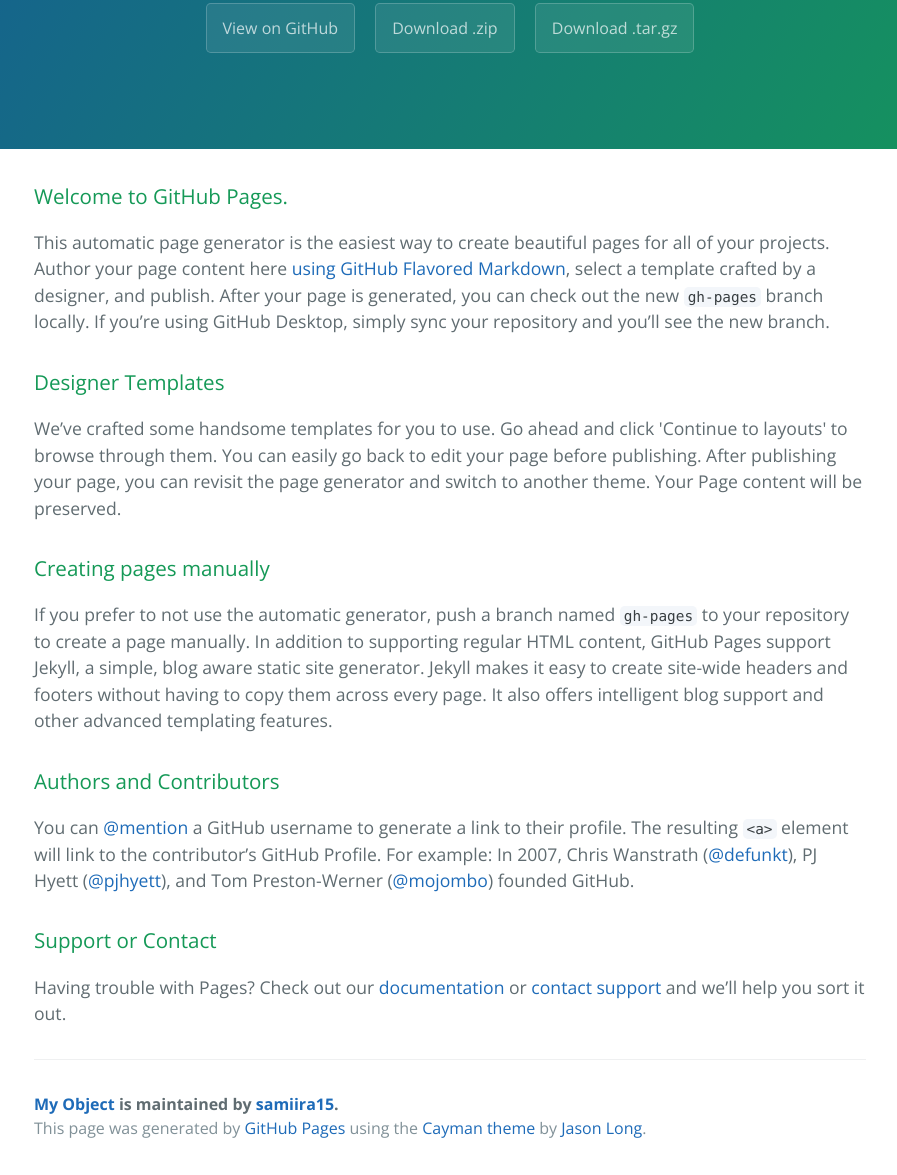
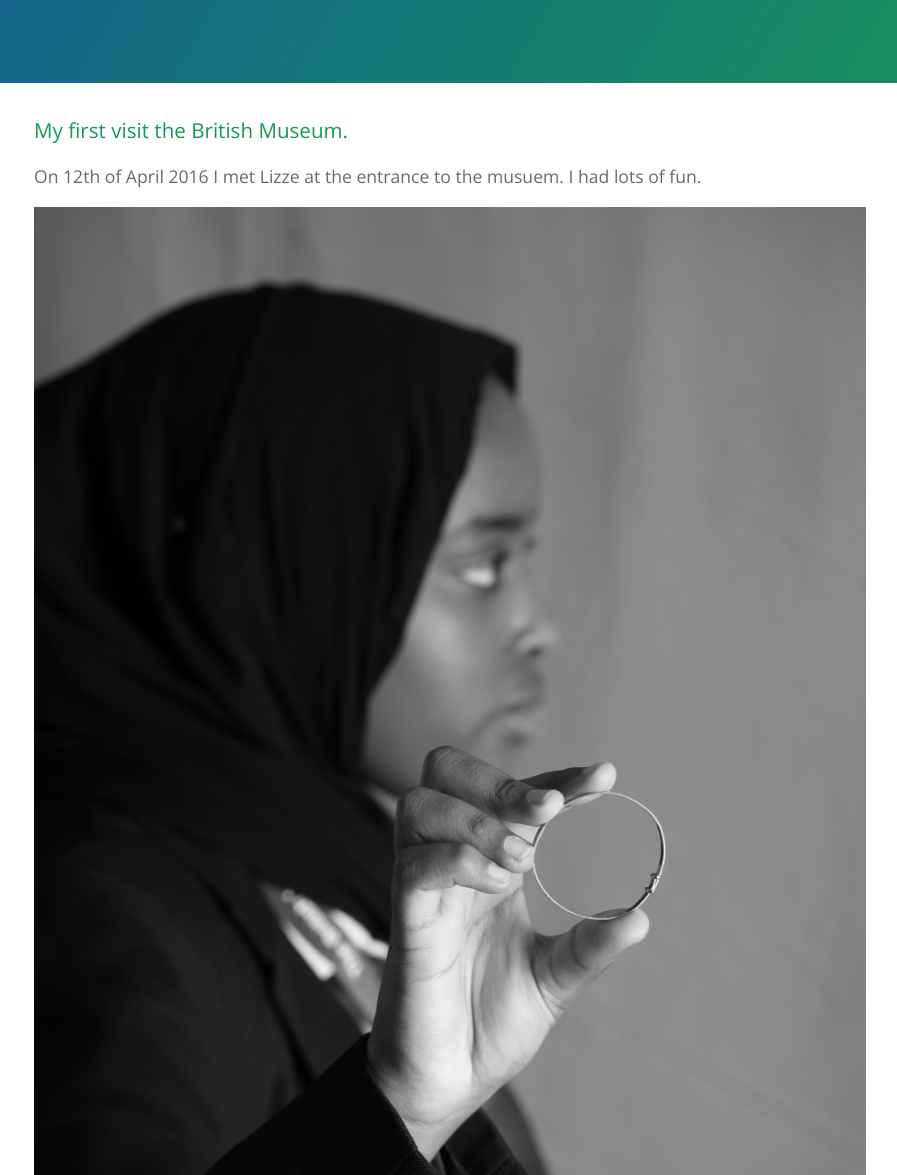
Before and after one commit to samiira15/my-object, a plain HTML site: page index.html in a window 1280 px wide. Shown: the part 234-1409 px from the top of the page, without its empty margins (190-1087 px from the left). Drawn offline with nearby package versions, Linux system fonts and the light colour scheme.

Commit message:
Update index.html

```diff
--- a/index.html
+++ b/index.html
@@ -10,39 +10,31 @@
     <link rel="stylesheet" type="text/css" href="stylesheets/github-light.css" media="screen">
   </head>
   <body>
+    <div id="fb-root"></div>
+<script>(function(d, s, id) {
+  var js, fjs = d.getElementsByTagName(s)[0];
+  if (d.getElementById(id)) return;
+  js = d.createElement(s); js.id = id;
+  js.src = "//connect.facebook.net/en_GB/sdk.js#xfbml=1&version=v2.5";
+  fjs.parentNode.insertBefore(js, fjs);
+}(document, 'script', 'facebook-jssdk'));</script>
     <section class="page-header">
       <h1 class="project-name">My Object</h1>
       <h2 class="project-tagline">My object at The British Museum. </h2>
-      <a href="https://github.com/samiira15/my-object" class="btn">View on GitHub</a>
-      <a href="https://github.com/samiira15/my-object/zipball/master" class="btn">Download .zip</a>
-      <a href="https://github.com/samiira15/my-object/tarball/master" class="btn">Download .tar.gz</a>
+
     </section>
 
     <section class="main-content">
       <h3>
-<a id="welcome-to-github-pages" class="anchor" href="#welcome-to-github-pages" aria-hidden="true"><span aria-hidden="true" class="octicon octicon-link"></span></a>Welcome to GitHub Pages.</h3>
+<a id="welcome-to-github-pages" class="anchor" href="#welcome-to-github-pages" aria-hidden="true"><span aria-hidden="true" class="octicon octicon-link"></span></a>My first visit the British Museum.</h3>
 
-<p>This automatic page generator is the easiest way to create beautiful pages for all of your projects. Author your page content here <a href="https://guides.github.com/features/mastering-markdown/">using GitHub Flavored Markdown</a>, select a template crafted by a designer, and publish. After your page is generated, you can check out the new <code>gh-pages</code> branch locally. If you’re using GitHub Desktop, simply sync your repository and you’ll see the new branch.</p>
+      <p> On 12th of April 2016 I met Lizze at the entrance to the musuem. I had lots of fun.  </p>
 
-<h3>
-<a id="designer-templates" class="anchor" href="#designer-templates" aria-hidden="true"><span aria-hidden="true" class="octicon octicon-link"></span></a>Designer Templates</h3>
+      <img
+         src="https://raw.githubusercontent.com/samiira15/my-object/gh-pages/IMG_1105.JPG">
 
-<p>We’ve crafted some handsome templates for you to use. Go ahead and click 'Continue to layouts' to browse through them. You can easily go back to edit your page before publishing. After publishing your page, you can revisit the page generator and switch to another theme. Your Page content will be preserved.</p>
+<div class="fb-like" data-href="https://www.facebook.com/britishmuseum" data-layout="standard" data-action="like" data-show-faces="true" data-share="true"></div>
 
-<h3>
-<a id="creating-pages-manually" class="anchor" href="#creating-pages-manually" aria-hidden="true"><span aria-hidden="true" class="octicon octicon-link"></span></a>Creating pages manually</h3>
-
-<p>If you prefer to not use the automatic generator, push a branch named <code>gh-pages</code> to your repository to create a page manually. In addition to supporting regular HTML content, GitHub Pages support Jekyll, a simple, blog aware static site generator. Jekyll makes it easy to create site-wide headers and footers without having to copy them across every page. It also offers intelligent blog support and other advanced templating features.</p>
-
-<h3>
-<a id="authors-and-contributors" class="anchor" href="#authors-and-contributors" aria-hidden="true"><span aria-hidden="true" class="octicon octicon-link"></span></a>Authors and Contributors</h3>
-
-<p>You can <a href="https://help.github.com/articles/basic-writing-and-formatting-syntax/#mentioning-users-and-teams" class="user-mention">@mention</a> a GitHub username to generate a link to their profile. The resulting <code>&lt;a&gt;</code> element will link to the contributor’s GitHub Profile. For example: In 2007, Chris Wanstrath (<a href="https://github.com/defunkt" class="user-mention">@defunkt</a>), PJ Hyett (<a href="https://github.com/pjhyett" class="user-mention">@pjhyett</a>), and Tom Preston-Werner (<a href="https://github.com/mojombo" class="user-mention">@mojombo</a>) founded GitHub.</p>
-
-<h3>
-<a id="support-or-contact" class="anchor" href="#support-or-contact" aria-hidden="true"><span aria-hidden="true" class="octicon octicon-link"></span></a>Support or Contact</h3>
-
-<p>Having trouble with Pages? Check out our <a href="https://help.github.com/pages">documentation</a> or <a href="https://github.com/contact">contact support</a> and we’ll help you sort it out.</p>
 
       <footer class="site-footer">
         <span class="site-footer-owner"><a href="https://github.com/samiira15/my-object">My Object</a> is maintained by <a href="https://github.com/samiira15">samiira15</a>.</span>
```
